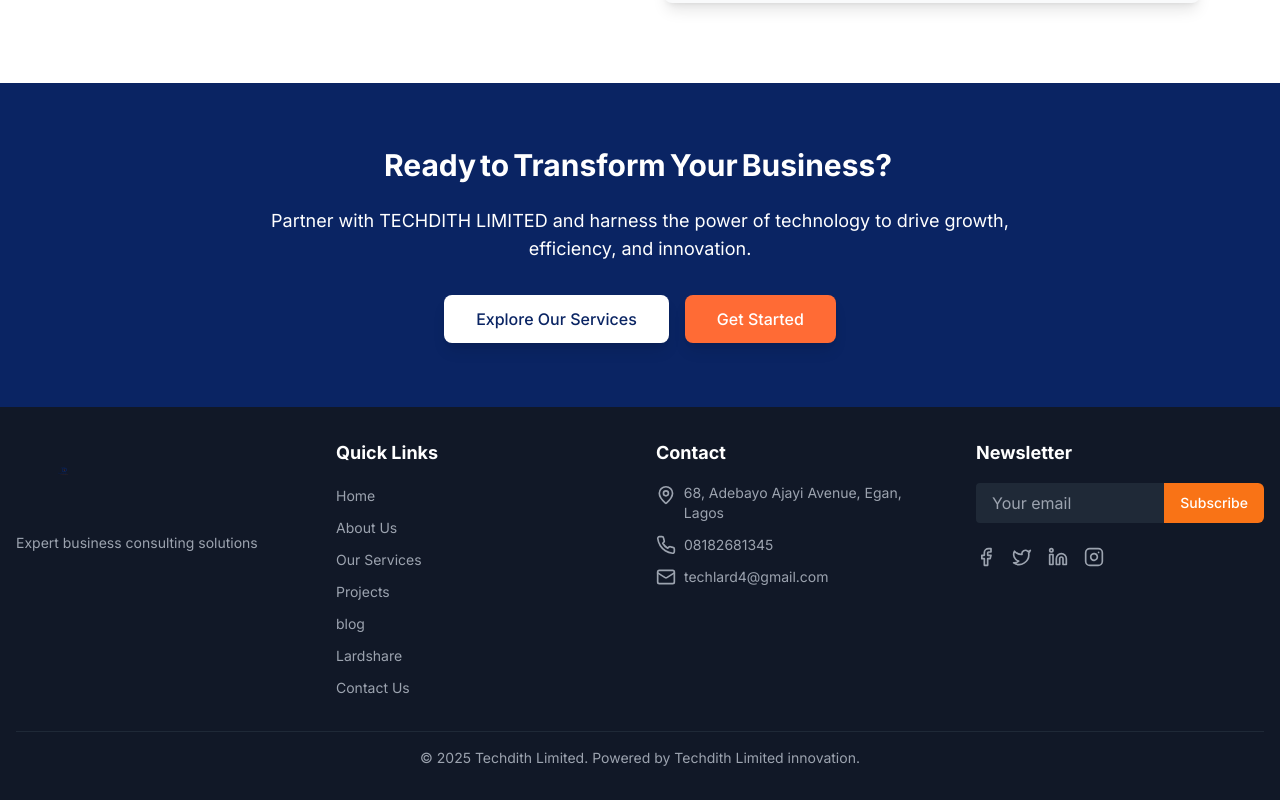
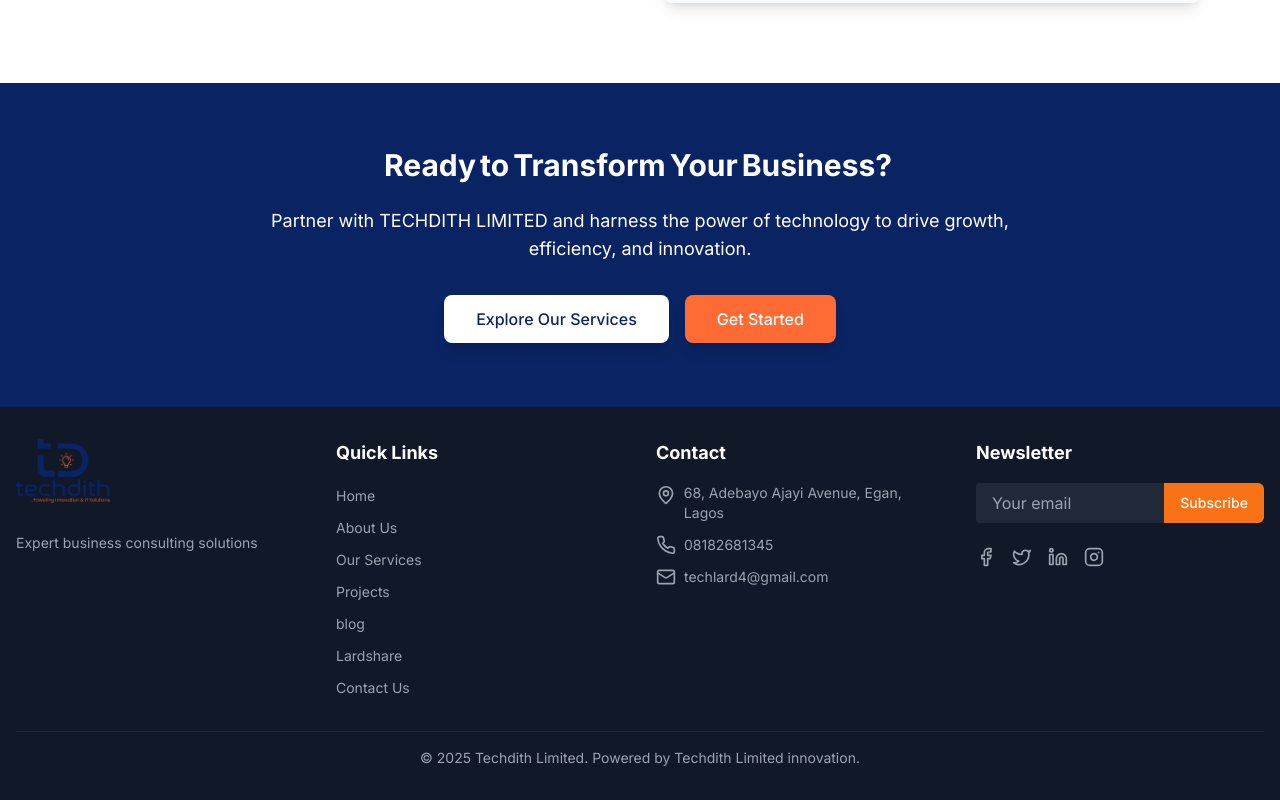
Before and after one commit to stephenmayowa112/final-TechDith, a Next.js app: page / in a window 1280 px wide. Shown: the part 4427-5227 px from the top of the page. Built offline with nearby package versions, Linux system fonts and the light colour scheme.

Commit message:
feat: update logo image path in footer component

```diff
--- a/components/footer.tsx
+++ b/components/footer.tsx
@@ -12,7 +12,7 @@ export default function Footer() {
           <div>
             <Link href="/" className="inline-block mb-6">
               <Image
-                src="/images/techdith logo.svg" // Updated logo path
+                src="/images/techdithlogo.png"  // Updated logo path
                 alt="Techdith Logo" // Updated alt text
                 width={250} // Increased width
                 height={60} // Increased height
```
